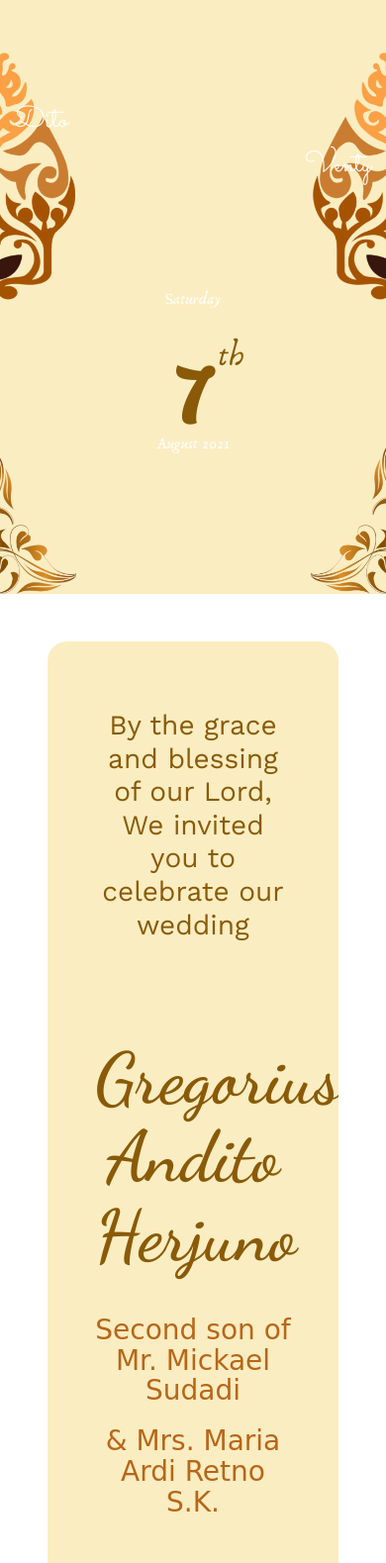
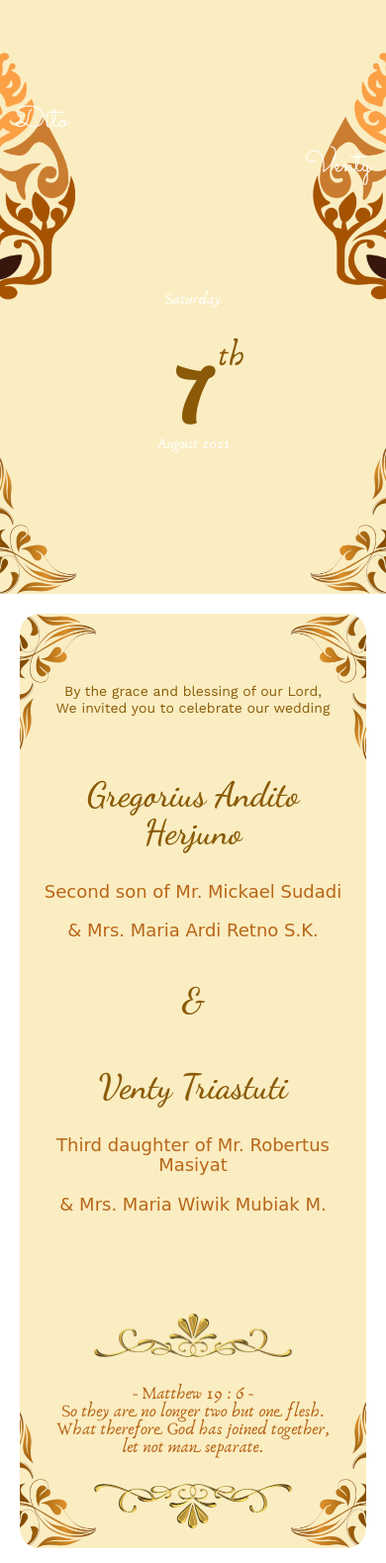
Before and after one commit to gregoriusandito/wedding-invitation, a website built with webpack: page index.html in a window 390 px wide. Shown: the top 1579 px of the page at 99% size. Built offline with nearby package versions, Linux system fonts and the light colour scheme; a web font is replaced by a local one.

Commit message:
update page 2

```diff
--- a/css/custom.css
+++ b/css/custom.css
@@ -119,6 +119,38 @@
     right: -50px;
     position: absolute;
     bottom: 125px;
+}
+
+.ornamen-right-straight-upper {
+    height: 125px;
+    right: 0;
+    position: absolute;
+    top: 0;
+    transform: scaleY(-1);
+}
+
+.ornamen-left-straight-upper {
+    height: 125px;
+    left: 0;
+    position: absolute;
+    top: 0;
+    transform: scaleY(-1);
+}
+
+.ornamen-left-up-upper {
+    height: 125px;
+    left: -50px;
+    position: absolute;
+    top: 125px;
+    transform: scaleY(-1);
+}
+
+.ornamen-right-up-upper {
+    height: 125px;
+    right: -50px;
+    position: absolute;
+    top: 125px;
+    transform: scaleY(-1);
 }
 
 .content-outer {
@@ -296,8 +328,75 @@
         bottom: 80px;
     }
 
+    .ornamen-right-straight-upper {
+        height: 70px;
+    }
+
+    .ornamen-left-straight-upper {
+        height: 70px;
+    }
+
+    .ornamen-left-up-upper {
+        height: 70px;
+        left: -50px;
+        position: absolute;
+        top: 70px;
+    }
+
+    .ornamen-right-up-upper {
+        height: 70px;
+        right: -50px;
+        position: absolute;
+        top: 80px;
+    }
+
     .hero-pad-top {
         padding-top: 0;
     }
 
+    .content-outer-frame {
+        margin: 20px;
+        border-radius: 20px;
+        padding: 20px;
+    }
+
+    .second-page-preamble {
+        font-size: 14px;
+    }
+
+    .second-page-preamble-container {
+        margin-top: 50px;
+        margin-bottom: 60px;
+    }
+
+    .second-page-main-name {
+        font-size: 35px;
+    }
+
+    .second-page-parent-name-container {
+        margin-top: 30px;
+        margin-bottom: 30px;
+    }
+
+    .second-page-parent-name {
+        font-size: 18px;
+    }
+
+    .second-page-and-ornamen {
+        margin-top: 42px;
+        font-size: 35px
+    }
+
+    .second-page-quotes-img {
+        width: 200px;
+    }
+
+    .second-page-quotes-container {
+        margin-top: 100px;
+    }
+
+    .second-page-quotes-text {
+        font-size: 18px;
+    }
+
 }
--- a/index.html
+++ b/index.html
@@ -82,9 +82,6 @@
 								<div class="date-header-container up">
 									<div class="simply-countdown simply-countdown-one"></div>
 								</div>
-								<!-- <div class="date-header-container bottom-75">
-									<h3 class="text-header-getting-married">We will tie the knot</h3>
-								</div>							 -->
 							</div>
 						</div>
 					</div>
@@ -127,6 +124,10 @@
 					</div>
 					<img class="second-page-quotes-img" src="images/wedding/s.png" alt="">
 				</div>
+				<img class="ornamen-right-straight-upper" src="images/wedding/right-straight-removebg-preview.png" alt="">
+				<img class="ornamen-right-up-upper" src="images/wedding/right-up-removebg-preview.png" alt="">
+				<img class="ornamen-left-straight-upper" src="images/wedding/left-straight-removebg-preview.png" alt="">
+				<img class="ornamen-left-up-upper" src="images/wedding/left-up-removebg-preview.png" alt="">
 				<img class="ornamen-right-straight" src="images/wedding/right-straight-removebg-preview.png" alt="">
 				<img class="ornamen-right-up" src="images/wedding/right-up-removebg-preview.png" alt="">
 				<img class="ornamen-left-straight" src="images/wedding/left-straight-removebg-preview.png" alt="">
```
